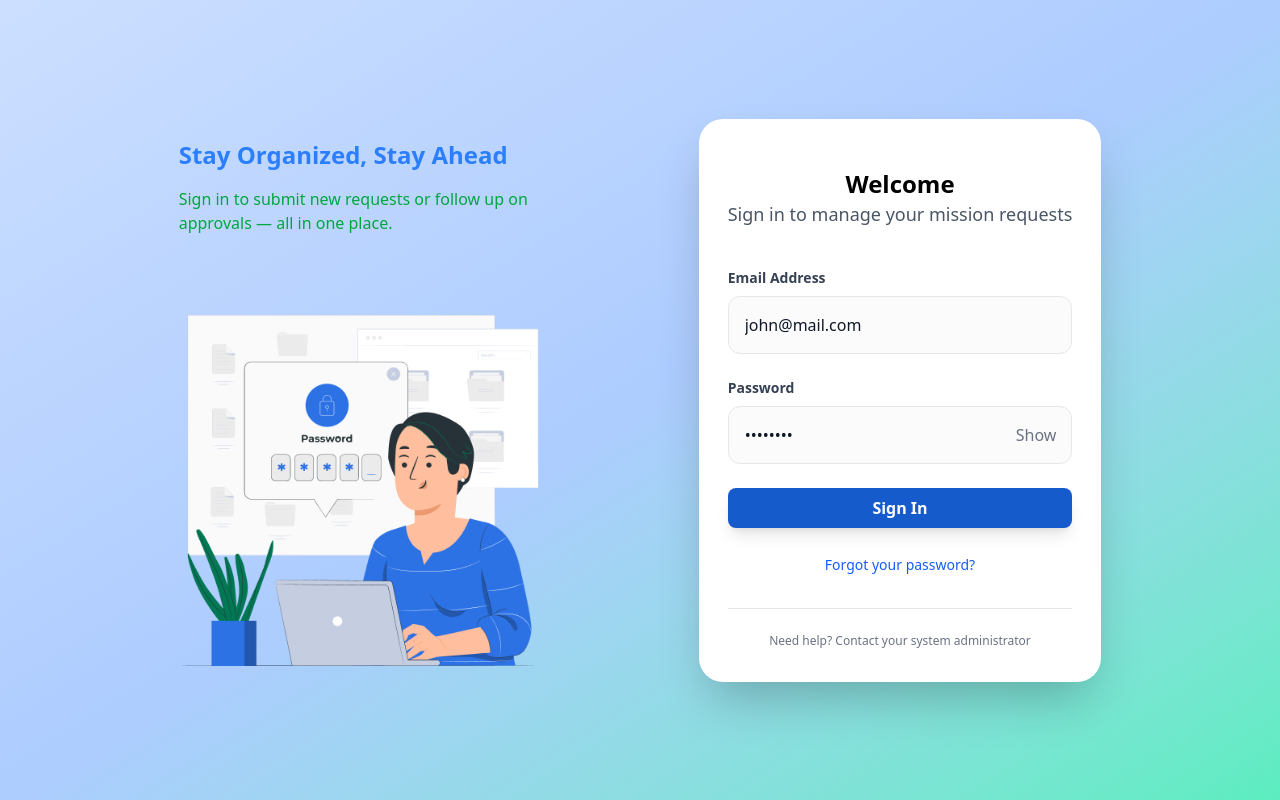
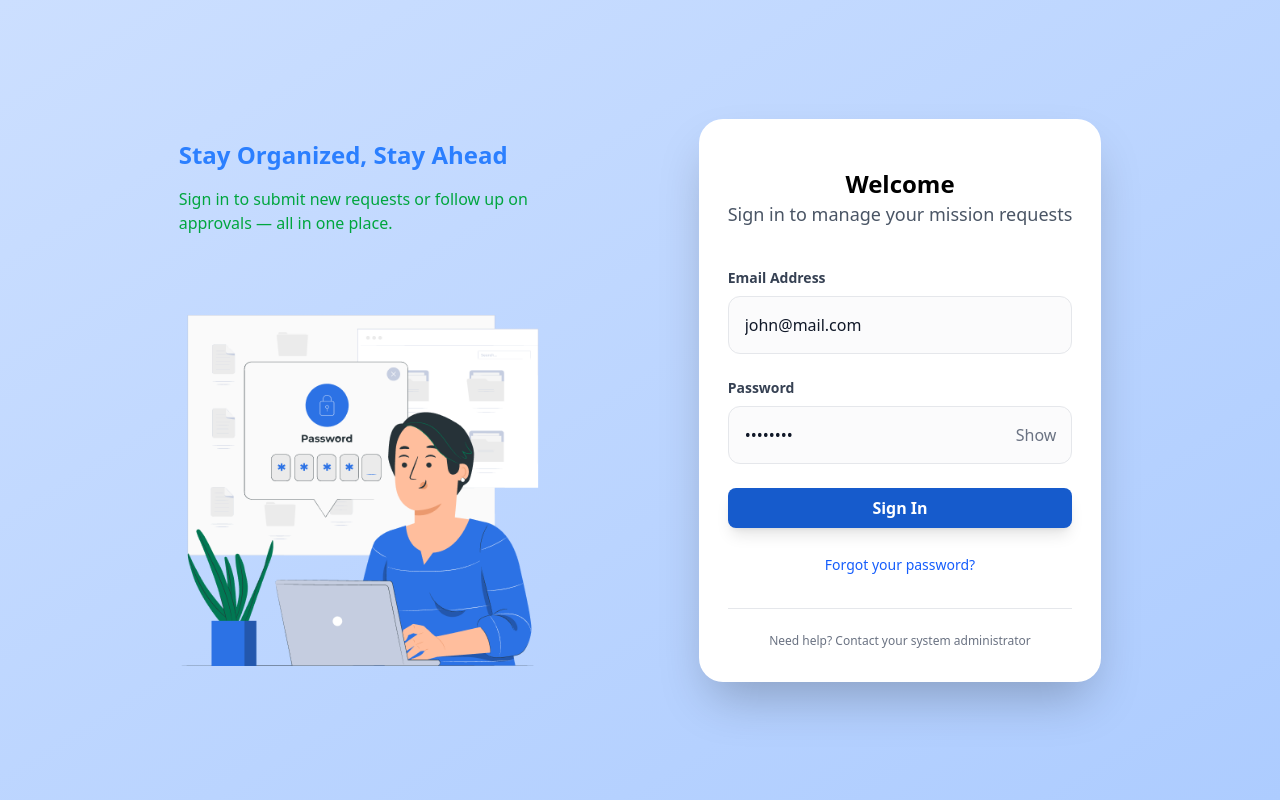
Before and after one commit to Solvit-Africa-Training-Center/MissionTrack-Frontend, a React (Vite) app: page /login in a window 1280 px wide. Built offline with nearby package versions, Linux system fonts and the light colour scheme.

Commit message:
Login adjusted

```diff
--- a/src/pages/LoginForm.tsx
+++ b/src/pages/LoginForm.tsx
@@ -27,7 +27,7 @@ const LoginForm: React.FC = () => {
 
   return (
     <div className="min-h-screen bg-amber flex gap-40 items-center justify-center
-     bg-gradient-to-br from-primaryColor-10 via-primaryColor-50 to-accent-10">
+     bg-gradient-to-br from-primaryColor-10 to-primaryColor-50 ">
       <div className=" flex justify-between gap-40">
         {/* Left Side Content */}
         <div className=" ">
```
